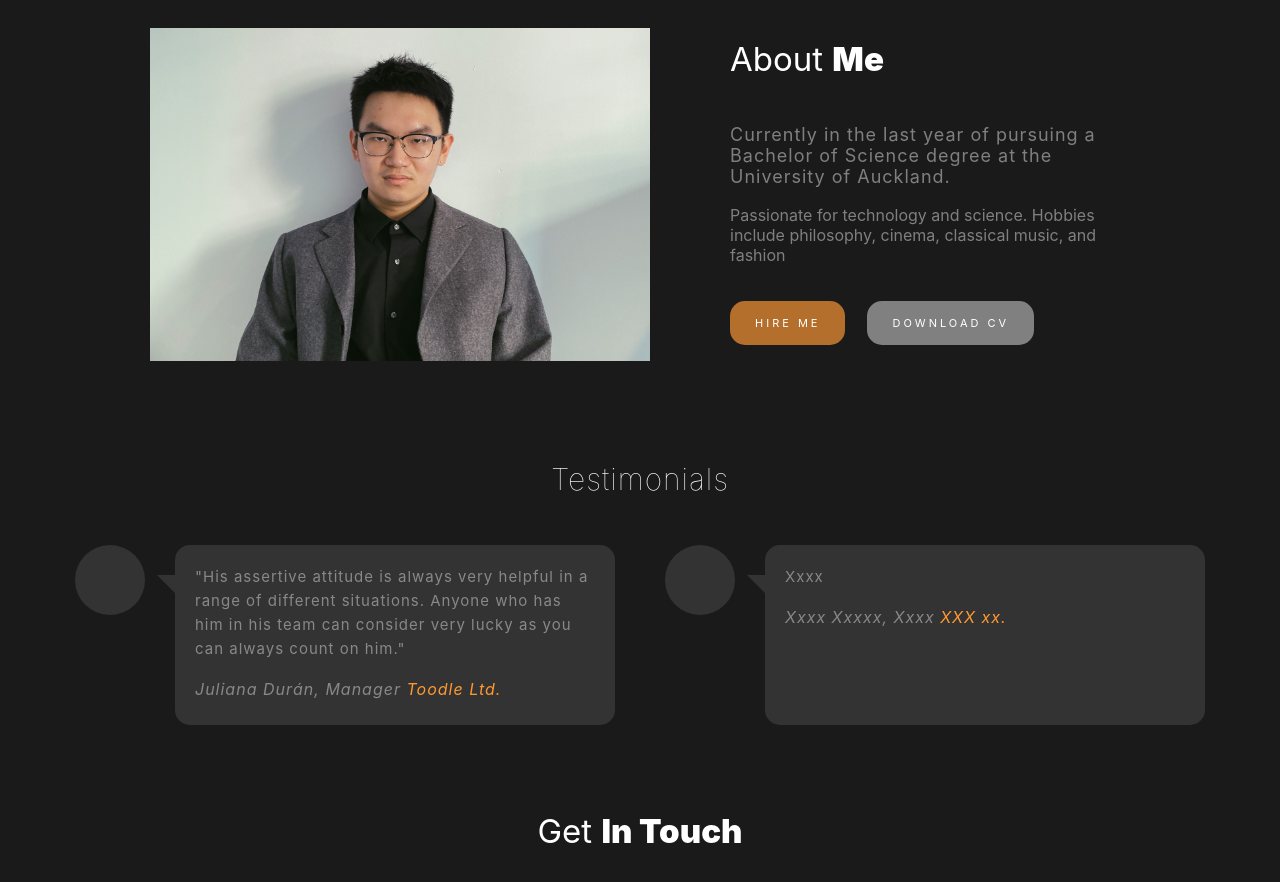
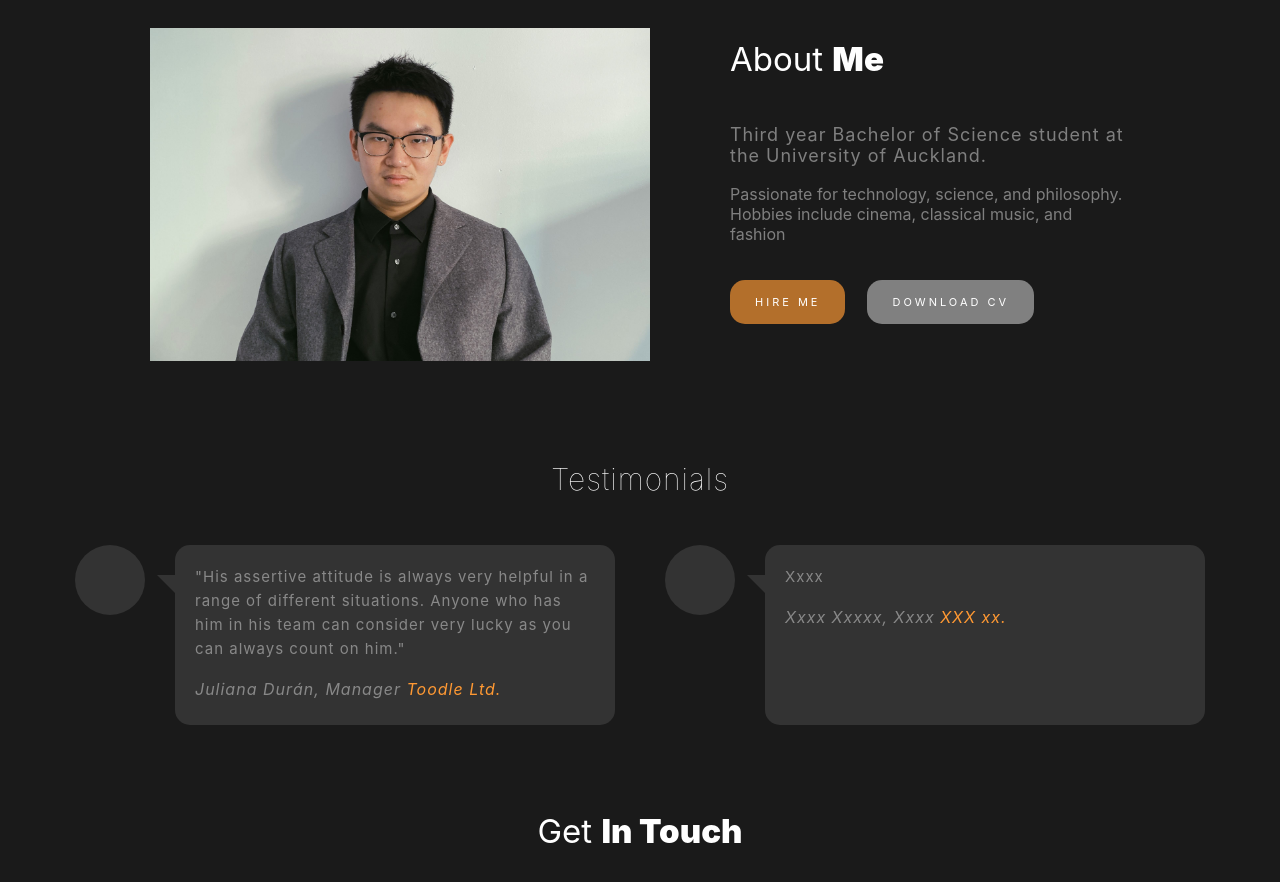
Before and after one commit to lucasli233/me, a React (Create React App) app: page / in a window 1280 px wide. Shown: the part 1660-2542 px from the top of the page. Built offline with nearby package versions, Linux system fonts and the light colour scheme.

Commit message:
updated resume file

```diff
--- a/src/pages/About/About.tsx
+++ b/src/pages/About/About.tsx
@@ -14,11 +14,11 @@ const About = () => {
           </div>
           <div className="about-desc">
             <p className="about-descp1">
-              Currently in the last year of pursuing a Bachelor of Science
-              degree at the University of Auckland.
+              Third year Bachelor of Science student at
+              the University of Auckland.
             </p>
             <p className="about-descp2">
-              Passionate for technology and science. Hobbies include philosophy,
+              Passionate for technology, science, and philosophy. Hobbies include
               cinema, classical music, and fashion
             </p>
             <div className="about-buttonbox">
@@ -47,6 +47,7 @@ const About = () => {
         <div className="testimonial-title">Testimonials</div>
         <div className="testi-content">
           <div className="testi-left">
+
             <div className="testi-box">
               <div className="profile-circle"></div>
               <div className="chat-bubble">
@@ -62,8 +63,10 @@ const About = () => {
                 </div>
               </div>
             </div>
+
           </div>
           <div className="testi-right">
+
             <div className="testi-box">
               <div className="profile-circle"></div>
               <div className="chat-bubble">
@@ -73,6 +76,7 @@ const About = () => {
                 </div>
               </div>
             </div>
+
           </div>
         </div>
       </div>
```
Also changed, not shown: 1 other file (tests, documents, lock files or other folders).
